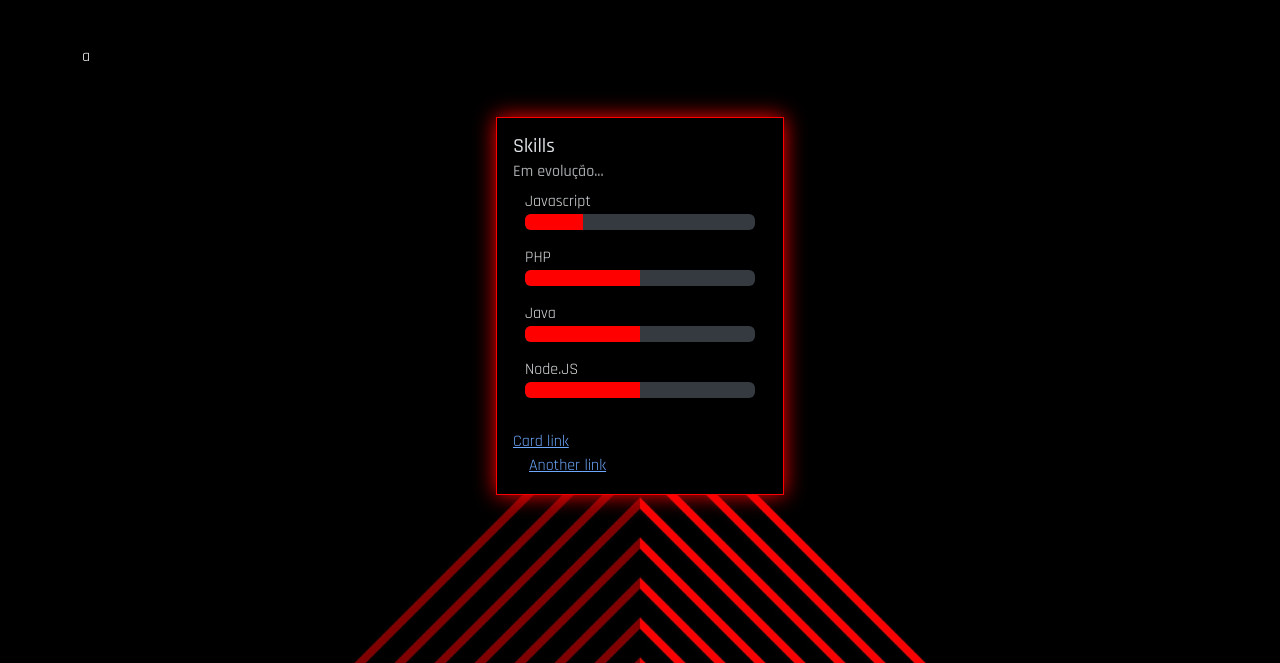
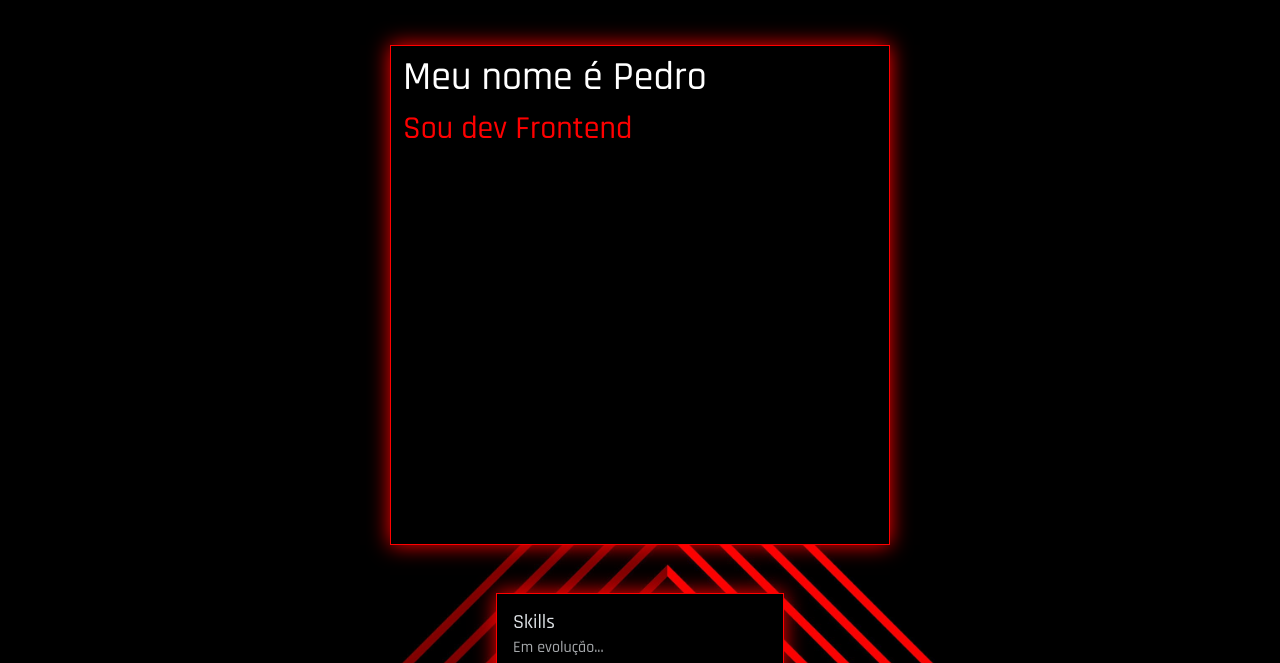
Before and after one commit to pedrordgsr/Portfolio, a plain HTML site: page index.html in a window 1280 px wide. Shown: the part 97-760 px from the top of the page. Drawn offline with nearby package versions, Linux system fonts and the light colour scheme.

Commit message:
mais algumas coisinhas adicionadas

```diff
--- a/css/style.css
+++ b/css/style.css
@@ -42,5 +42,19 @@ body {
 
 .img-social{
 
+}
 
+.caixa{
+    width: 500px;
+    height:500px;
+    box-shadow: 0px 0px 20px rgb(255, 0, 0);
+    border: 1px solid rgb(255 0 0);
+    background-color: black;
 }
+
+.container-central{
+    display:flex;
+    margin:unset;
+    padding:unset;
+    justify-content: center;
+}
--- a/index.html
+++ b/index.html
@@ -47,9 +47,11 @@
 
     </nav>
 
-
-<div class="container">
-a
+<div class="container-central">
+<div class="caixa container">
+<h1 class="mt-2">Meu nome é Pedro</h1>
+<h2 style="color:red">Sou dev Frontend</h2>
+</div>
 </div>
 
 
```
